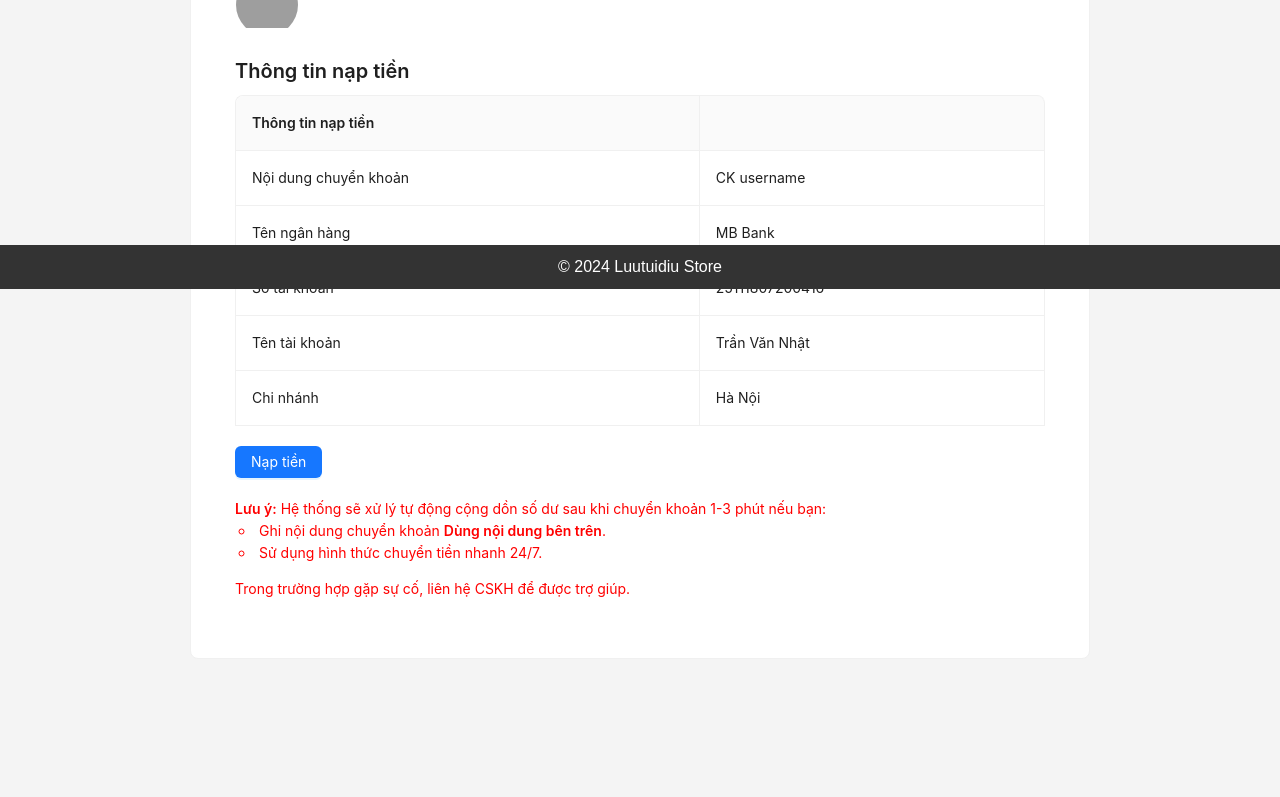
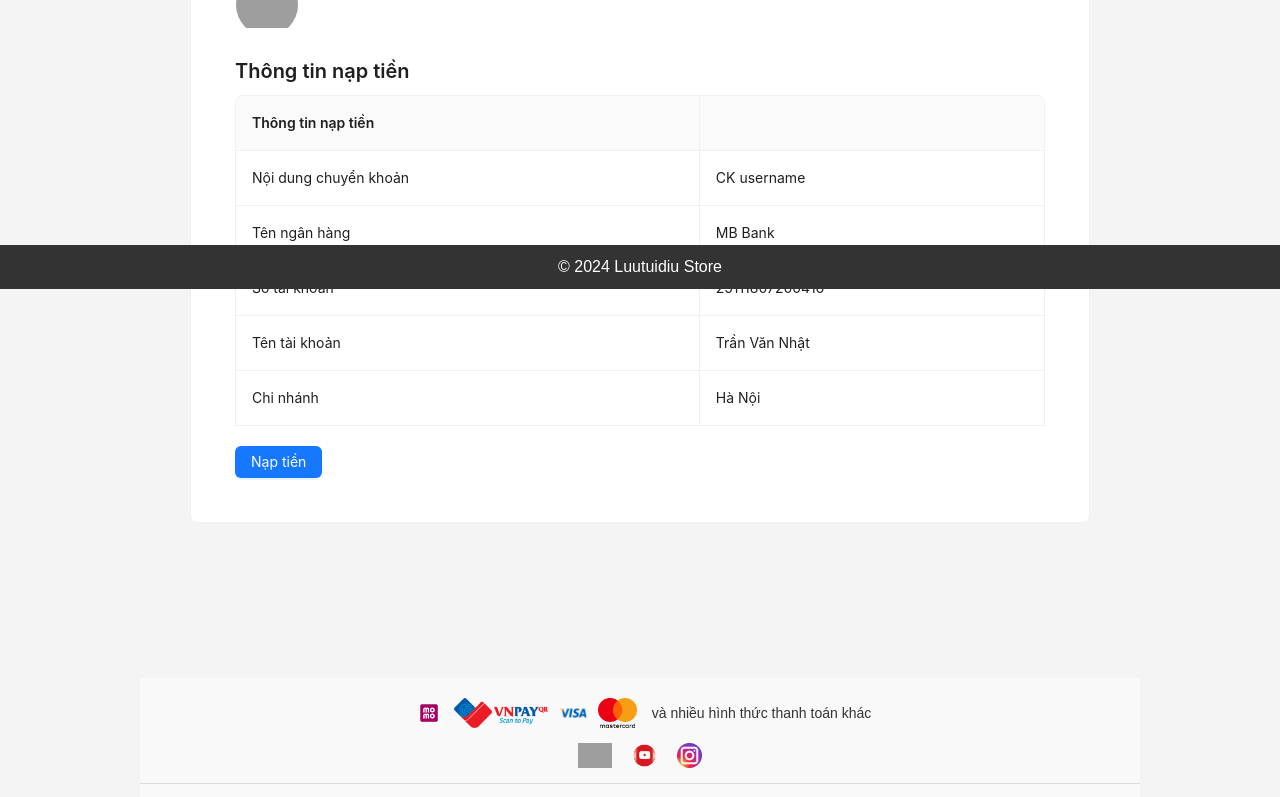
Before and after one commit to Buidat249/Website-Game-Liutiudiu-WD-09-, a React (Vite) app in the folder fe/: page /banhking24h in a window 1280 px wide. Shown: the part 511-1308 px from the top of the page. Built offline with nearby package versions, Linux system fonts and the light colour scheme; grey boxes are pictures that could not be loaded.

Commit message:
banhking update

```diff
--- a/fe/src/pages/(website)/Payment_method/_components/bank_transfer.tsx
+++ b/fe/src/pages/(website)/Payment_method/_components/bank_transfer.tsx
@@ -1,4 +1,4 @@
-import React, { useState } from "react";
+import React, { useState, useEffect } from "react";
 import {
   Card,
   Typography,
@@ -41,14 +41,27 @@ const columns = [
 
 const BankingPage: React.FC = () => {
   const [isModalVisible, setIsModalVisible] = useState(false);
+  const [countdown, setCountdown] = useState(60); // 1 minute countdown
 
   const showQrCode = () => {
     setIsModalVisible(true);
+    setCountdown(60); // Reset countdown when modal is opened
   };
 
   const handleModalClose = () => {
     setIsModalVisible(false);
   };
+
+  // Countdown timer effect
+  useEffect(() => {
+    if (countdown === 0) return;
+
+    const timer = setInterval(() => {
+      setCountdown((prev) => prev - 1);
+    }, 1000);
+
+    return () => clearInterval(timer); // Clear the timer when component is unmounted or countdown reaches 0
+  }, [countdown]);
 
   return (
     <Card style={{ maxWidth: 900, margin: "20px auto", padding: "20px" }}>
@@ -81,7 +94,7 @@ const BankingPage: React.FC = () => {
       </Typography.Title>
       <Row gutter={[16, 16]} justify="start">
         {bankLogos.map((bank) => (
-          <Col key={bank.name}>
+          <Col key={bank.name} xs={24} sm={12} md={8}>
             <Avatar src={bank.logo} size={64} />
           </Col>
         ))}
@@ -104,26 +117,19 @@ const BankingPage: React.FC = () => {
         title="Mã QR để chuyển khoản"
         visible={isModalVisible}
         onCancel={handleModalClose}
-        footer={null}
+        footer={[
+          <Button key="close" onClick={handleModalClose}>
+            Đóng
+          </Button>,
+        ]}
       >
         <img
-          src="" // Đường dẫn đến hình ảnh mã QR thật
+          src="QR"
           alt="QR Code"
-          style={{ width: "100%" }}
+          style={{ width: "100%", height: "auto", marginBottom: "20px" }}
         />
+        <Typography.Text>Thời gian còn lại: {countdown} giây</Typography.Text>
       </Modal>
-
-      <Typography.Paragraph style={{ marginTop: "20px", color: "red" }}>
-        <strong>Lưu ý:</strong> Hệ thống sẽ xử lý tự động cộng dồn số dư sau khi
-        chuyển khoản 1-3 phút nếu bạn:
-        <ul>
-          <li>
-            Ghi nội dung chuyển khoản <strong>Dùng nội dung bên trên</strong>.
-          </li>
-          <li>Sử dụng hình thức chuyển tiền nhanh 24/7.</li>
-        </ul>
-        Trong trường hợp gặp sự cố, liên hệ CSKH để được trợ giúp.
-      </Typography.Paragraph>
     </Card>
   );
 };
```
